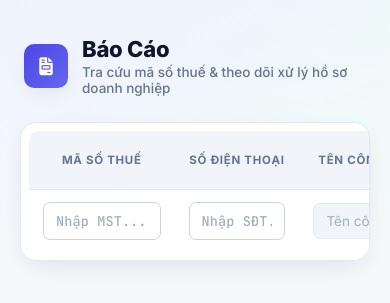
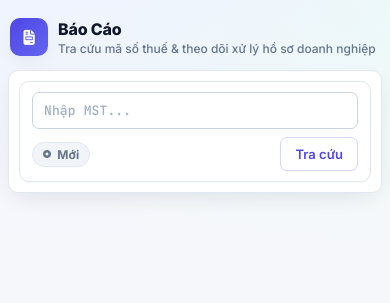
Before and after one commit to AnhTuan20-11/tracuunodejs, a PHP site: page /index.html in a window 390 px wide. Shown: the top 303 px of the page. Run offline with PHP 8.4, Linux system fonts and the light colour scheme.

Commit message:
responsive

```diff
--- a/style.css
+++ b/style.css
@@ -537,3 +537,272 @@ button:disabled {
   color: #b91c1c;
   border-color: #fecaca;
 }
+
+/* ==========================================================================
+   RESPONSIVE — TABLET (≤ 1024px)
+   ========================================================================== */
+@media (max-width: 1024px) {
+  body {
+    padding: 0 12px 48px;
+  }
+
+  .topbar {
+    padding: 24px 4px 18px;
+  }
+
+  .topbar-text h2 {
+    font-size: 19px;
+  }
+
+  .container {
+    padding: 6px;
+    border-radius: var(--radius-md);
+  }
+
+  table {
+    min-width: 860px;
+  }
+
+  th, td {
+    padding: 10px 10px;
+    font-size: 12.5px;
+  }
+
+  input, select {
+    padding: 8px 10px;
+    font-size: 12.5px;
+  }
+
+  button {
+    padding: 8px 12px;
+    font-size: 12px;
+  }
+
+  .action-group {
+    flex-direction: column;
+    gap: 6px;
+  }
+
+  .action-group button {
+    width: 100%;
+  }
+
+  .detail-grid {
+    grid-template-columns: 130px 1fr;
+    gap: 10px 14px;
+  }
+
+  .detail-card {
+    padding: 20px 20px;
+  }
+}
+
+/* ==========================================================================
+   RESPONSIVE — MOBILE (≤ 640px)
+   ========================================================================== */
+@media (max-width: 640px) {
+  body {
+    padding: 0 8px 48px;
+  }
+
+  /* --- Topbar --- */
+  .topbar {
+    padding: 18px 2px 14px;
+    gap: 10px;
+  }
+
+  .topbar .topbar-icon {
+    width: 38px;
+    height: 38px;
+    font-size: 15px;
+  }
+
+  .topbar-text h2 {
+    font-size: 16px;
+  }
+
+  .topbar-text p {
+    font-size: 12px;
+  }
+
+  /* --- Container --- */
+  .container {
+    padding: 10px;
+    border-radius: var(--radius-md);
+    overflow-x: unset;
+  }
+
+  /* ==============================================
+     BẢNG TRÊN MOBILE
+     Chỉ hiện: MST | Trạng thái | Nút Tra cứu
+     Ẩn: SĐT, Tên CTY, Dịch vụ, Xử lý bởi,
+         Vấn đề, Nút Lưu
+  ============================================== */
+
+  /* Ẩn thead */
+  #tblData thead {
+    display: none;
+  }
+
+  /* Chuyển bảng → block */
+  #tblData,
+  #tblData tbody {
+    display: block;
+    width: 100%;
+  }
+
+  /* Phá vỡ min-width từ desktop */
+  #tblData {
+    min-width: 0 !important;
+    width: 100% !important;
+  }
+
+  /* Phá vỡ cấu trúc table mặc định */
+  #tblData,
+  #tblData tbody,
+  #tblData tr,
+  #tblData td {
+    display: block;
+    width: 100%;
+  }
+
+  /* Mỗi tr → card 2 hàng:
+     Hàng 1: ô MST (full width)
+     Hàng 2: badge Trạng thái + nút Tra cứu */
+  #tblData tbody tr {
+    display: flex;
+    flex-wrap: wrap;
+    gap: 8px;
+    background: var(--surface);
+    border: 1px solid var(--line);
+    border-radius: var(--radius-md);
+    padding: 10px 12px;
+    margin-bottom: 10px;
+    box-shadow: var(--shadow-sm);
+  }
+
+  #tblData tbody tr:last-child {
+    margin-bottom: 0;
+  }
+
+  /* Ẩn tất cả td mặc định */
+  #tblData td {
+    display: none;
+    border-bottom: none;
+    padding: 0;
+  }
+
+  /* Hàng 1: ô MST — chiếm full width */
+  #tblData td:nth-child(1) {
+    display: block;
+    width: 100%;
+    flex: 0 0 100%;
+  }
+
+  /* Hàng 2: Badge + Nút cùng 1 dòng */
+  #tblData td:nth-child(7) {
+    display: flex;
+    align-items: center;
+    flex: 1;
+    min-width: 0;
+  }
+
+  #tblData td:nth-child(8) {
+    display: flex;
+    align-items: center;
+    justify-content: flex-end;
+    flex-shrink: 0;
+    width: auto;
+  }
+
+  /* Ẩn nút Lưu, chỉ giữ nút Tra cứu */
+  .btn-luu {
+    display: none;
+  }
+
+  /* Input MST full width */
+  #tblData td:nth-child(1) input {
+    width: 100%;
+    padding: 9px 11px;
+    font-size: 13px;
+  }
+
+  .status-badge {
+    padding: 4px 10px;
+    font-size: 12px;
+    white-space: nowrap;
+  }
+
+  .btn-tracuu {
+    white-space: nowrap;
+    padding: 8px 14px;
+    font-size: 13px;
+  }
+
+  /* --- Detail Card --- */
+  .detail-card {
+    margin-top: 14px;
+    padding: 16px 14px;
+    border-radius: var(--radius-md);
+  }
+
+  .detail-title {
+    font-size: 12px;
+    margin-bottom: 14px;
+    padding-bottom: 10px;
+    gap: 7px;
+  }
+
+  /* Chuyển grid 2 cột → 1 cột dọc trên mobile */
+  .detail-grid {
+    grid-template-columns: 1fr;
+    gap: 4px 0;
+  }
+
+  .detail-label {
+    font-size: 11px;
+    color: var(--ink-500);
+    margin-top: 10px;
+    margin-bottom: 2px;
+  }
+
+  .detail-label:first-child {
+    margin-top: 0;
+  }
+
+  .detail-value {
+    padding: 8px 12px;
+    font-size: 13px;
+  }
+
+  /* --- Popup người đại diện --- */
+  .popup-content {
+    width: 95vw;
+    max-height: 85vh;
+    padding: 18px 16px;
+    border-radius: var(--radius-md);
+  }
+
+  .popup-content h3 {
+    font-size: 14px;
+    margin-bottom: 10px;
+  }
+
+  #popupBody {
+    font-size: 13px;
+    line-height: 1.7;
+  }
+
+  /* --- Toast --- */
+  .toast {
+    min-width: 0;
+    width: calc(100vw - 32px);
+    font-size: 13.5px;
+    padding: 12px 16px;
+    bottom: 24px;
+  }
+
+  .toast.show {
+    bottom: 32px;
+  }
+}
```
